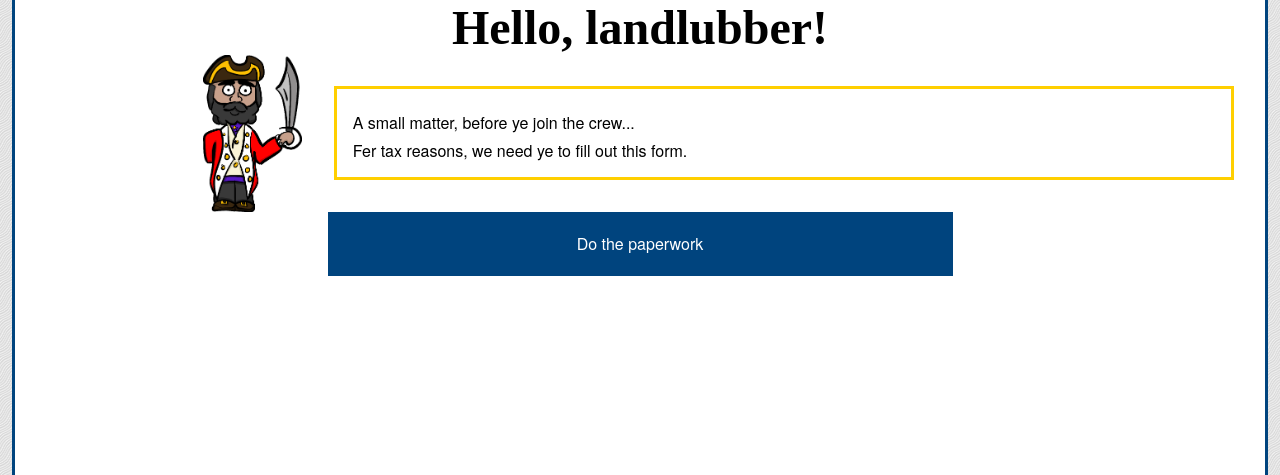
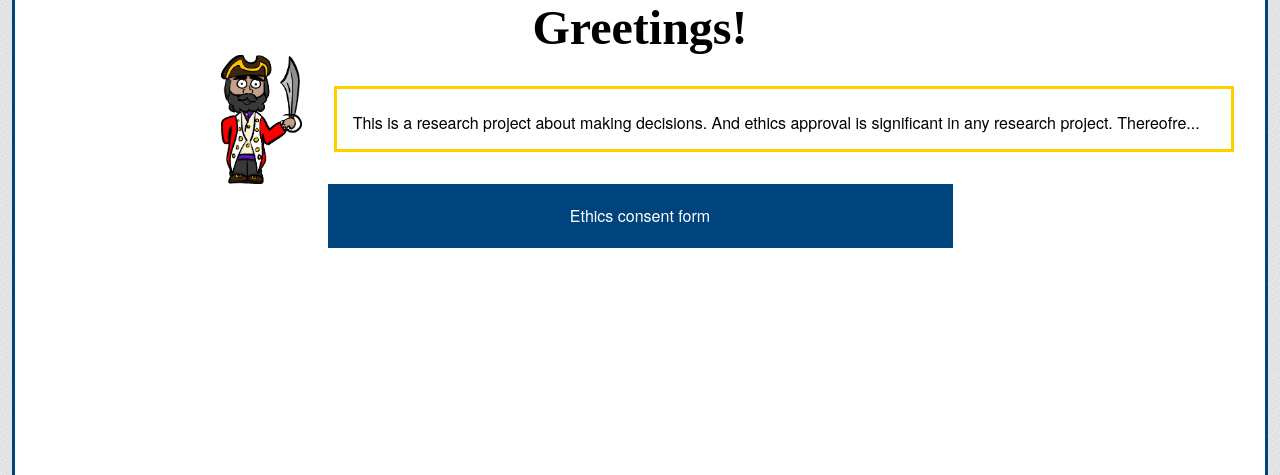
Before and after one commit to inambioinfo/d3_cancer_atlas, a Flask app: template templates/index.html in a window 1280 px wide. Shown: the part 25-500 px from the top of the page. Run offline with Flask 2, Linux system fonts and the light colour scheme; the template is opened without the code that fills it, so the values that code supplies are empty; parts of the project's set-up code (start-up, migrations or seed data) failed here and were passed over; some libraries are stand-ins or nearby versions; some web fonts are replaced.

Commit message:
Add landing page.
Instead of auto-redirect, a simple button-link.

Amend: Rewording

```diff
--- a/app.py
+++ b/app.py
@@ -280,10 +280,13 @@ def index():
 		session['ships_data']['resources_allocated'] = 0
 		session['ships_data']['total_reward'] = 0
 		session['ships_data']['reminder'] = 0
-
 		return render_template('index.html', ships = session['ships'], gameMode = session['game_mode'])
 	else:
-		return redirect(url_for('ethics') + "?accept=0")
+		session['ethics_accept'] = False
+		return render_template('index.html')
+
+	#else:
+	#	return redirect(url_for('ethics') + "?accept=0")
 
 @app.route('/ethics')
 def ethics():
--- a/templates/index.html
+++ b/templates/index.html
@@ -8,6 +8,7 @@
 <body>
 	<header></header>
 	<article class="welcome">
+	{% if session['ethics_accept'] == True %}
 		{% if session['surveyed'] == True %}
 			{% if session['game_number'] == 0 %}
 				<h1>Welcome, shipmate!</h1>
@@ -50,12 +51,24 @@
 				</p>
 			</aside>
 		{% endif %}
+	{% else %}
+		<h1>Greetings!</h1>
+			<aside class="captain-welcome">
+				<p>
+					This is a research project about making decisions. And ethics approval is significant in any research project. Thereofre...
+				</p>
+			</aside>
+	{% endif %}
 	<aside id="captain-welcome-img"></aside>
 	</article>
+	{% if session['ethics_accept'] == True %}
 		{% if session['surveyed'] == True %}
 			<footer class="next-state-footer" id="welcome-footer"><a href="/map" class="next-state-button">Check out the map</footer>
 		{% else %}
 			<footer class="next-state-footer" id="welcome-footer"><a href="/survey" class="next-state-button">Do the paperwork</footer>
 		{% endif %}
+	{% else %}
+		<footer class="next-state-footer" id="welcome-footer"><a href="/ethics" class="next-state-button">Ethics consent form</footer>
+	{% endif %}
 </body>
 </html>
```
Lines whose indentation alone changed are shown as unchanged.
